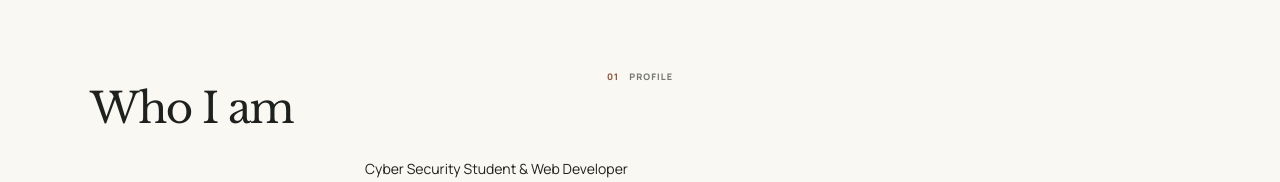
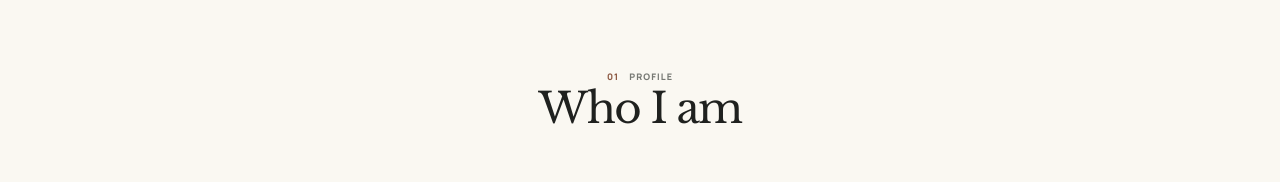
Before and after one commit to avinashk08408/Avinash-portfolio, a React (Vite) app: page / in a window 1280 px wide. Shown: the part 696-878 px from the top of the page. Built offline with nearby package versions, Linux system fonts and the light colour scheme; a web font is replaced by a local one.

Commit message:
Update About.css

```diff
--- a/src/components/About/About.css
+++ b/src/components/About/About.css
@@ -197,3 +197,18 @@
     font-size: 8px;
   }
 }
+/* Put “Who I am.” on the same centre line as Engineering stack. */
+.ct-section.about-component {
+  display: block !important;
+  grid-template-columns: 1fr !important;
+}
+
+.ct-section.about-component .about-heading {
+  width: 100% !important;
+  margin: 0 0 62px !important;
+  text-align: center !important;
+}
+
+.ct-section.about-component .about-heading .ct-label {
+  justify-content: center !important;
+}
```
